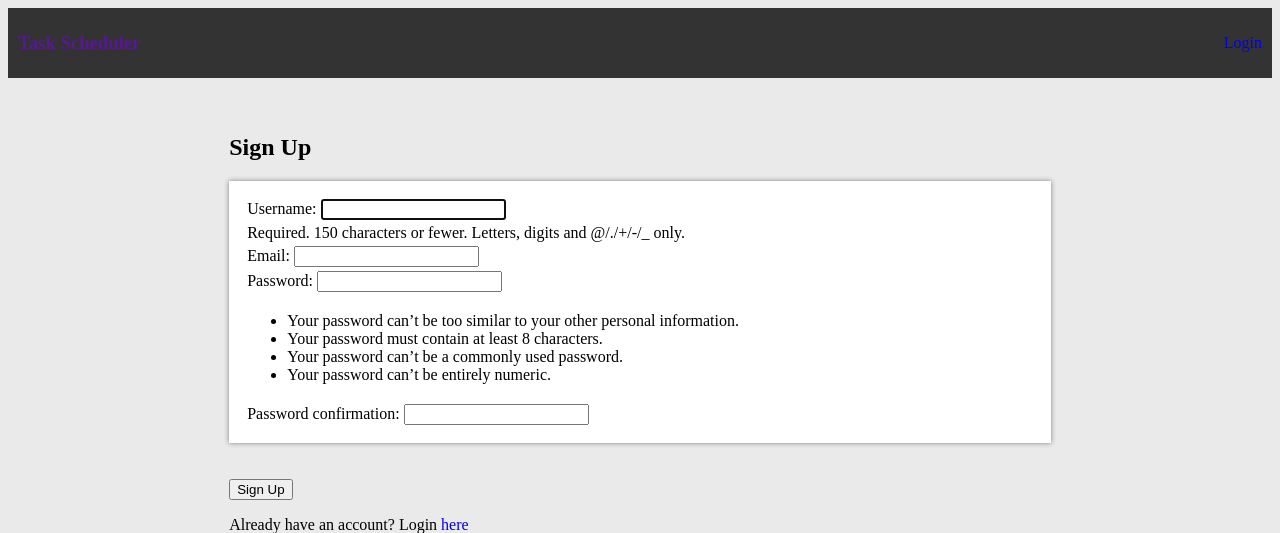
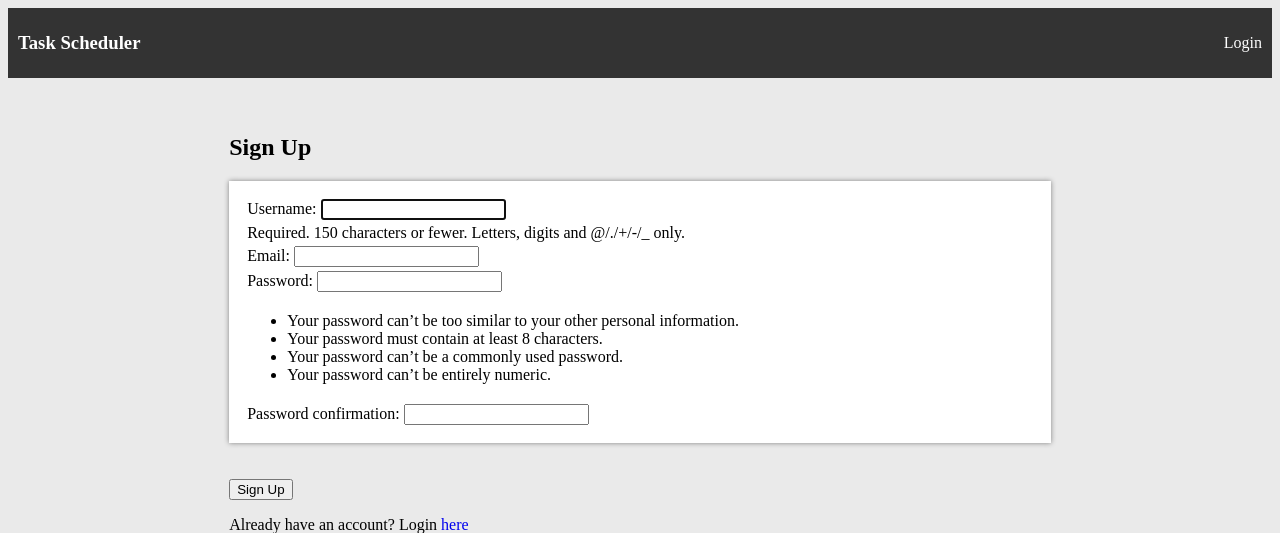
Before and after one commit to MarkZhang3/task_scheduler, a Django app: page /sign_up/ in a window 1280 px wide. Shown: the top 533 px of the page. Run offline with Django 3.2, Linux system fonts and the light colour scheme.

Commit message:
changed css

```diff
--- a/taskscheduler/templates/base.html
+++ b/taskscheduler/templates/base.html
@@ -8,7 +8,7 @@
 <body>
 
     <nav>
-        <h3><a href="/" style="color: white">Home</a></h3>
+        <h3><a href="/" style="color: white">Task Scheduler</a></h3>
         <ul class="nav-items">
             <li><a href="/add_event/" style="color: white">Add Event</a></li>
             <li><a href="/admin/" style="color: white">Admin</a></li>
--- a/taskscheduler/templates/login.html
+++ b/taskscheduler/templates/login.html
@@ -12,9 +12,9 @@
 <body>
 
     <nav>
-        <h3><a href="">Task Scheduler</a></h3>
+        <h3 style="color: white"><a href="">Task Scheduler</a></h3>
         <ul class="nav-items">
-            <li><a href="/admin/">Admin</a></li>
+            <li><a href="/admin/" style="color: white">Admin</a></li>
         </ul>
     </nav>
 
--- a/taskscheduler/templates/sign_up.html
+++ b/taskscheduler/templates/sign_up.html
@@ -2,7 +2,7 @@
 <!DOCTYPE html>
 <html>
 <head>
-    <title>Task Scheduler</title>
+    <title >Task Scheduler</title>
 
     <link rel="stylesheet" type="text/css" href="{% static 'style.css' %}">
     <link rel="preconnect" href="https://fonts.googleapis.com">
@@ -12,9 +12,9 @@
 <body>
 
     <nav>
-        <h3><a href="">Task Scheduler</a></h3>
+        <h3><a href="" style="color: white">Task Scheduler</a></h3>
         <ul class="nav-items">
-            <li><a href="{% url 'login' %}">Login</a></li>
+            <li><a href="{% url 'login' %}" style="color: white">Login</a></li>
         </ul>
     </nav>
 
```
